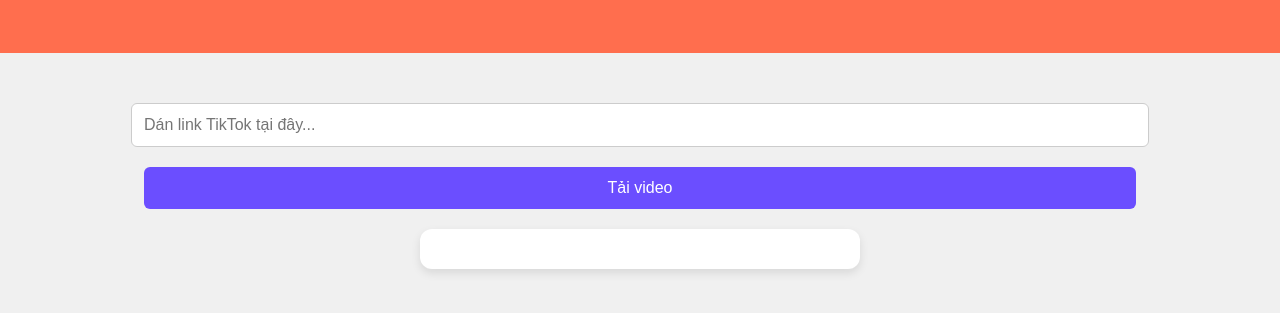
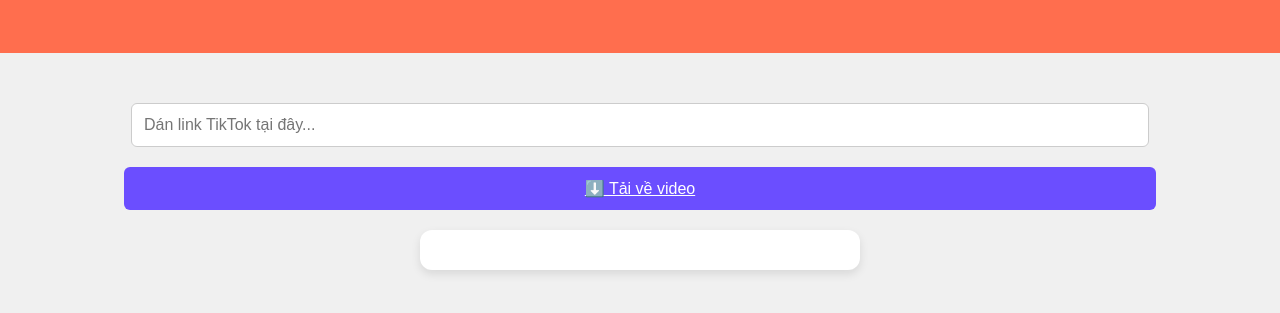
Before and after one commit to Masterdiosig/snaptik.rest, a website: page safari.html in a window 1280 px wide. Shown: the part 141-454 px from the top of the page. Drawn offline with Linux system fonts and the light colour scheme.

Commit message:
Cập nhật giao diện landing page

```diff
--- a/safari.html
+++ b/safari.html
@@ -14,7 +14,15 @@
 
   <div class="container">
     <input type="text" id="tiktokUrl" placeholder="Dán link TikTok tại đây..." />
-    <button class="button-go" onclick="download()">Tải video</button>
+
+
+<a href="/api/download?url=..." download target="_blank" class="button-go">
+  ⬇️ Tải về video
+</a>
+
+
+
+
     <div class="result" id="resultBox"></div>
   </div>
 
```
